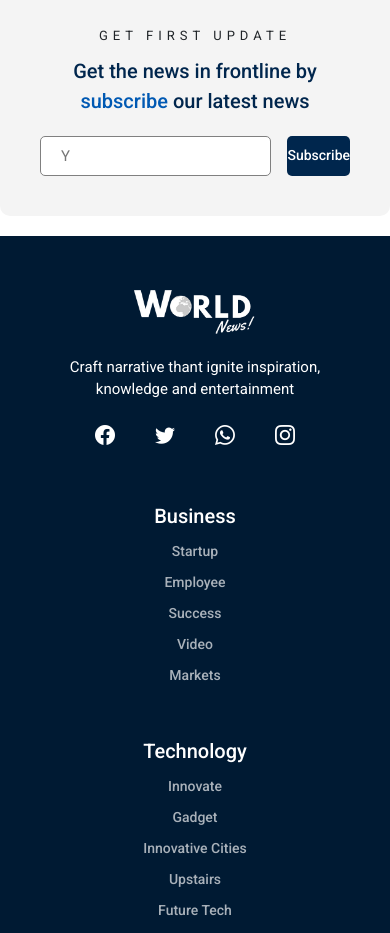
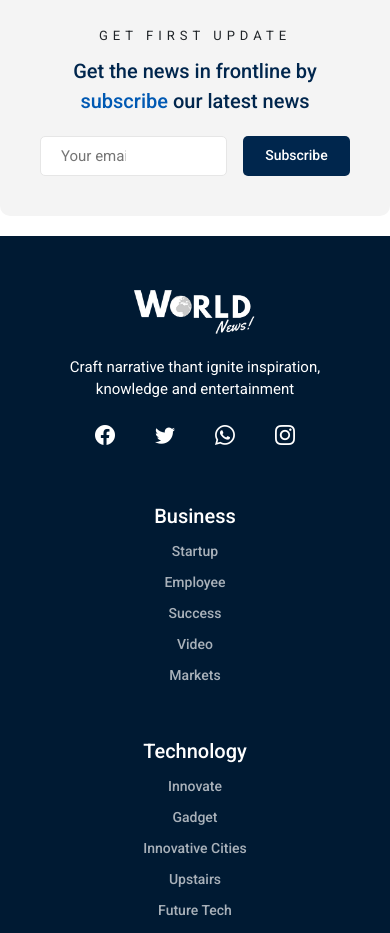
Before and after one commit to TanyaKaushi/news_application, a React (Create React App) app in the folder app/: page /discover-more in a window 390 px wide. Shown: the part 3560-4493 px from the top of the page. Built offline with nearby package versions, Linux system fonts and the light colour scheme; a web font is replaced by a local one.

Commit message:
responsive fix 4

```diff
--- a/app/src/styles/ComponentStyles/FooterStyle.css
+++ b/app/src/styles/ComponentStyles/FooterStyle.css
@@ -37,7 +37,7 @@
     font-size: 15px;
     padding: 0px 200px 0px 20px;
     border-radius: 5px;
-    border: 1px solid grey;
+    border: 1px solid rgb(230, 230, 230);
 }
 
 .footer-main .subscribe-card .subscribe-btn {
@@ -166,4 +166,8 @@
     .footer-main .links-card .logo-part .social-media {
         justify-content: center;
     }
+
+    .footer-main .subscribe-card .search-input {
+        padding: 0px 100px 0px 20px;
+    }
 }
```
